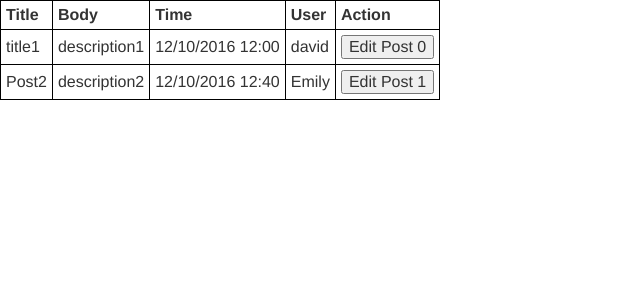
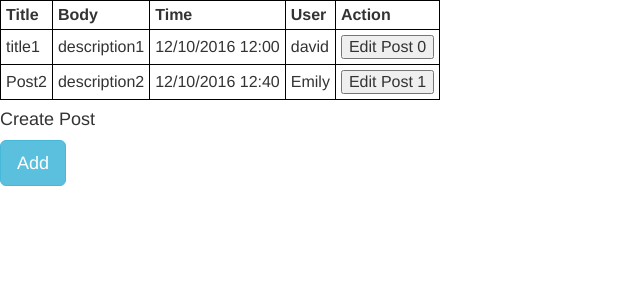
Before and after one commit to isu-cs319/labs, a PHP site: page /viewPosts.php in a window 1280 px wide. Shown: the top 300 px of the page, without its empty margins (0-640 px from the left). Run offline with PHP 8.4, Linux system fonts and the light colour scheme.

Commit message:
added template for adding posts.

```diff
--- a/lab05/viewPosts.php
+++ b/lab05/viewPosts.php
@@ -13,6 +13,7 @@
     <script src="https://ajax.googleapis.com/ajax/libs/jquery/1.12.4/jquery.min.js"></script>
     <script src="https://maxcdn.bootstrapcdn.com/bootstrap/3.3.7/js/bootstrap.min.js"></script>
     <script>
+        var user = "placeholder";  //TODO: Load from local storage!
         function editPost(id){
             var new_body = prompt("Enter new Post body");
             if (new_body != null){
@@ -20,14 +21,36 @@
                     url: "updatePosts.php",
                     type: "POST",
                     data:{
+                        "action":"edit",
                         "msg":new_body,
-                        "id":id
+                        "id":id,
+                        "user":user
                     },
                     success: function(result){
                         console.log(result);
                     $("#posts").html(result);
                 }});
             }
+        }
+
+        function addPost(){
+            var title = $("#post-title");
+            var body = $("#post-body");
+            var date = new Date();
+            $.ajax({
+                url: "updatePosts.php",
+                type: "POST",
+                data:{
+                    "action":"add",
+                    "msg":body,
+                    "date":date,
+                    "user":user,
+                    "title":title
+                },
+                success: function(result){
+                    console.log(result);
+                    $("#posts").html(result);
+                }});
         }
     </script>
 </head>
@@ -57,6 +80,31 @@
     ?>
     </tbody>
 </table>
+<div>
+<h4>Create Post</h4>
+    <!-- Trigger the modal with a button -->
+    <button type="button" class="btn btn-info btn-lg" data-toggle="modal" data-target="#myModal">Add</button>
 
+    <!-- Modal -->
+    <div id="myModal" class="modal fade" role="dialog">
+        <div class="modal-dialog">
+            <!-- Modal content-->
+            <div class="modal-content">
+                <div class="modal-header">
+                    <button type="button" class="close" data-dismiss="modal">&times;</button>
+                    <h4 class="modal-title">Creating new Post</h4>
+                </div>
+                <div class="modal-body">
+                    <input type="text" placeholder="Enter Title" id="post-title"/>
+                    <input type="text" placeholder="Enter Body" id="post-body"/>
+                </div>
+                <div class="modal-footer">
+                    <button type="button" class="btn btn-info btn-lg" onclick="addPost();">Add</button>
+                </div>
+            </div>
+
+        </div>
+    </div>
+</div>
 </body>
 </html>
```
Also changed, not shown: lab05/updatePosts.php (+35 -4 lines).
